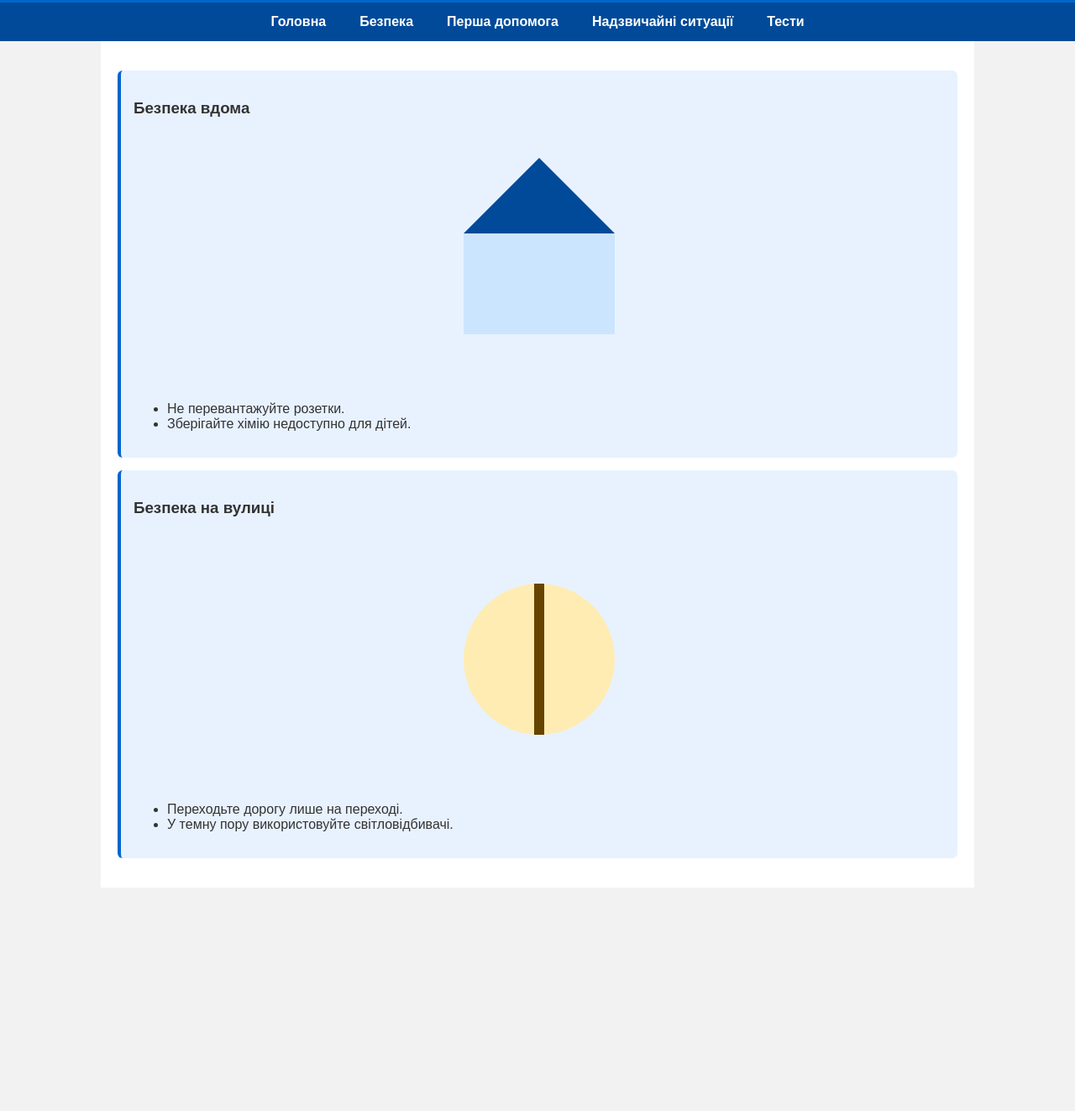
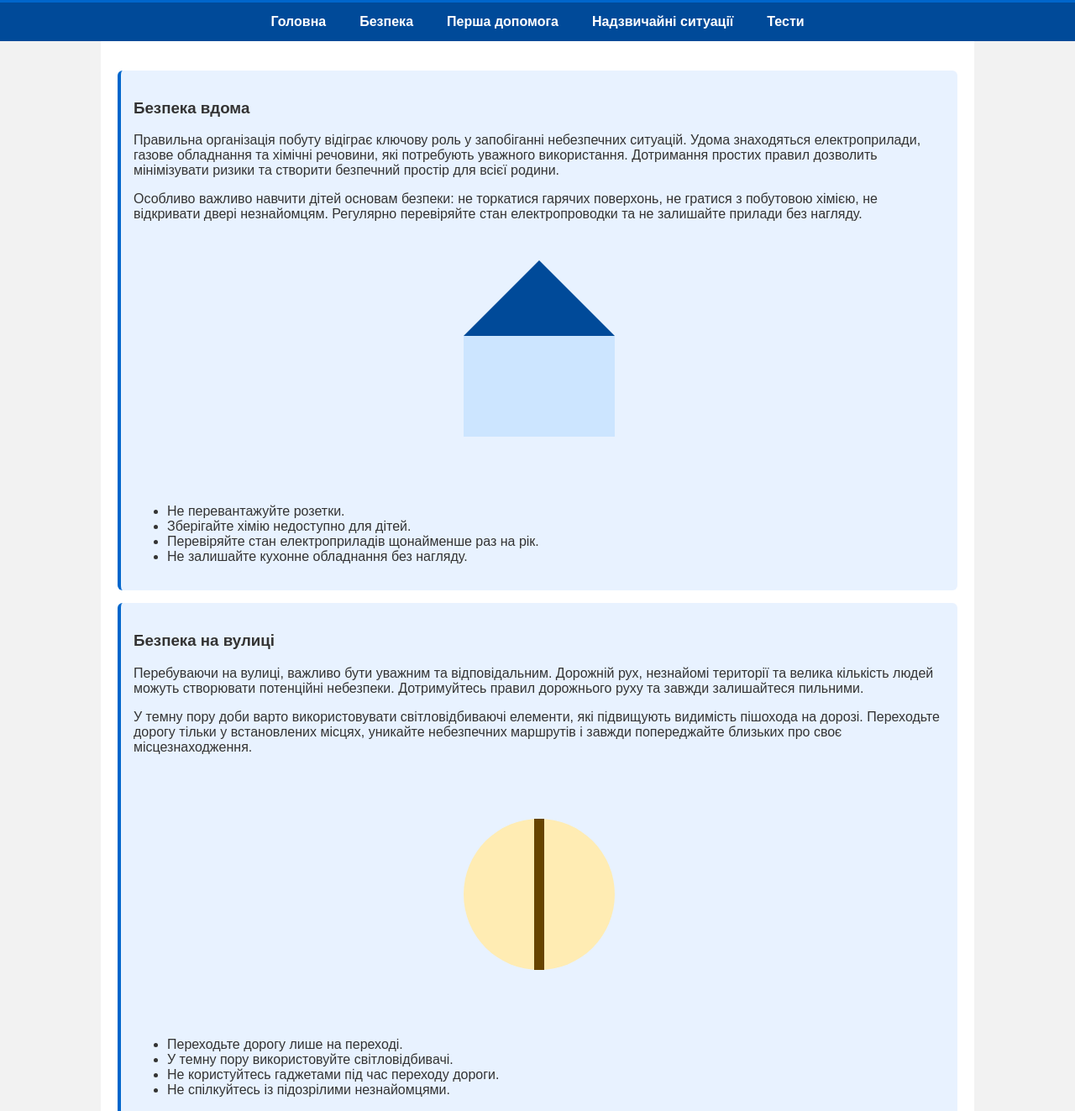
Before and after one commit to qarsonick/test, a plain HTML site: page safety.html in a window 1280 px wide. Shown: the part 117-1440 px from the top of the page at 84% size. Before the commit the page ends 1174 px from the top, so only its background shows below. Drawn offline with Linux system fonts and the light colour scheme.

Commit message:
Enhance safety content in safety.html
Added safety tips for home and outdoor situations.

Signed-off-by: qarsonick <max2009honch@gmail.com>

```diff
--- a/safety.html
+++ b/safety.html
@@ -7,9 +7,7 @@
     <link rel="stylesheet" href="style.css">
 </head>
 <body>
-
 <header><h1>Основи безпеки</h1></header>
-
 <nav>
     <a href="index.html">Головна</a>
     <a href="safety.html">Безпека</a>
@@ -17,11 +15,11 @@
     <a href="emergencies.html">Надзвичайні ситуації</a>
     <a href="tests.html">Тести</a>
 </nav>
-
 <div class="container">
-
     <div class="block">
         <h3>Безпека вдома</h3>
+        <p>Правильна організація побуту відіграє ключову роль у запобіганні небезпечних ситуацій. Удома знаходяться електроприлади, газове обладнання та хімічні речовини, які потребують уважного використання. Дотримання простих правил дозволить мінімізувати ризики та створити безпечний простір для всієї родини.</p>
+        <p>Особливо важливо навчити дітей основам безпеки: не торкатися гарячих поверхонь, не гратися з побутовою хімією, не відкривати двері незнайомцям. Регулярно перевіряйте стан електропроводки та не залишайте прилади без нагляду.</p>
         <svg viewBox="0 0 100 100">
             <rect x="20" y="40" width="60" height="40" fill="#cce5ff"/>
             <polygon points="20,40 50,10 80,40" fill="#004a99"/>
@@ -29,11 +27,15 @@
         <ul>
             <li>Не перевантажуйте розетки.</li>
             <li>Зберігайте хімію недоступно для дітей.</li>
+            <li>Перевіряйте стан електроприладів щонайменше раз на рік.</li>
+            <li>Не залишайте кухонне обладнання без нагляду.</li>
         </ul>
     </div>
 
     <div class="block">
         <h3>Безпека на вулиці</h3>
+        <p>Перебуваючи на вулиці, важливо бути уважним та відповідальним. Дорожній рух, незнайомі території та велика кількість людей можуть створювати потенційні небезпеки. Дотримуйтесь правил дорожнього руху та завжди залишайтеся пильними.</p>
+        <p>У темну пору доби варто використовувати світловідбиваючі елементи, які підвищують видимість пішохода на дорозі. Переходьте дорогу тільки у встановлених місцях, уникайте небезпечних маршрутів і завжди попереджайте близьких про своє місцезнаходження.</p>
         <svg viewBox="0 0 100 100">
             <circle cx="50" cy="50" r="30" fill="#ffecb3"/>
             <rect x="48" y="20" width="4" height="60" fill="#664400"/>
@@ -41,10 +43,10 @@
         <ul>
             <li>Переходьте дорогу лише на переході.</li>
             <li>У темну пору використовуйте світловідбивачі.</li>
+            <li>Не користуйтесь гаджетами під час переходу дороги.</li>
+            <li>Не спілкуйтесь із підозрілими незнайомцями.</li>
         </ul>
     </div>
-
 </div>
-
 </body>
 </html>
```
